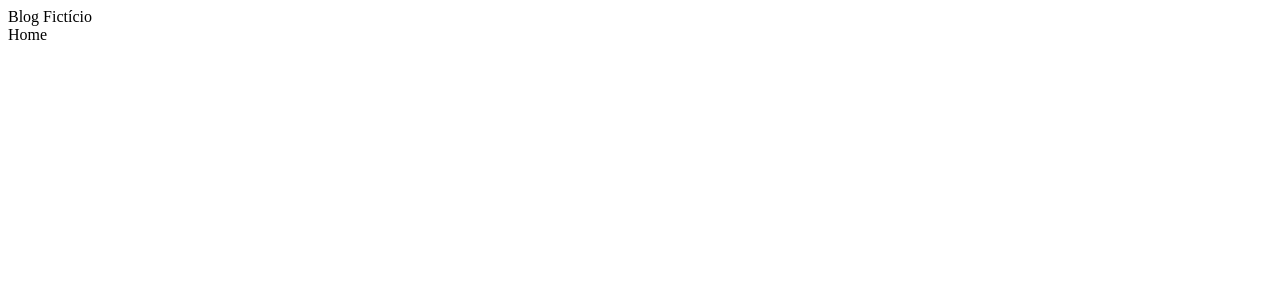
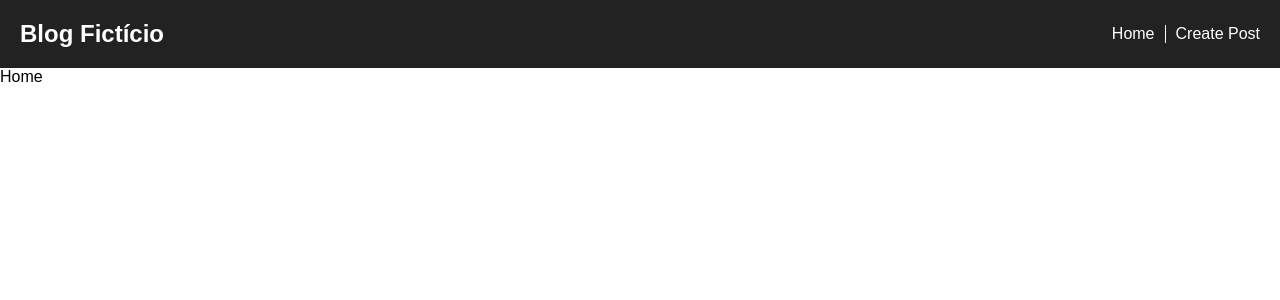
Before and after one commit to cristianomattoss/Blog_ficticio, a React (Vite) app: page / in a window 1280 px wide. Shown: the top 300 px of the page. Built offline with nearby package versions, Linux system fonts and the light colour scheme.

Commit message:
style: add global and navbar styles

```diff
--- a/src/App.css
+++ b/src/App.css
@@ -0,0 +1,3 @@
+.App {
+  min-height: 100vh;
+}
--- a/src/App.tsx
+++ b/src/App.tsx
@@ -1,16 +1,15 @@
 import "./App.css";
+
 import { Outlet } from "react-router-dom";
+
+//components
+import Navbar from "./components/Navbar";
 
 function App() {
   return (
     <div className="App">
-      <header>
-        <div className="blog-name">Blog Fictício</div>
-        <div className="blog-pages"></div>
-      </header>
-      <main>
-        <Outlet />
-      </main>
+      <Navbar />
+      <Outlet />
     </div>
   );
 }
--- /dev/null
+++ b/src/components/Navbar.css
@@ -0,0 +1,28 @@
+nav {
+  display: flex;
+  justify-content: space-between;
+  align-items: center;
+  padding: 20px;
+  background-color: #222;
+  color: white;
+}
+
+.blog-pages {
+  display: flex;
+  list-style: none;
+}
+
+.blog-pages li {
+  padding: 0 10px;
+  border-right: 1px solid white;
+}
+
+.blog-pages li:last-child {
+  border-right: none;
+  padding-right: 0;
+}
+
+.blog-pages a {
+  color: white;
+  text-decoration: none;
+}
--- /dev/null
+++ b/src/components/Navbar.tsx
@@ -0,0 +1,21 @@
+import { Link } from "react-router-dom";
+
+import "./Navbar.css";
+
+const Navbar = () => {
+  return (
+    <nav>
+      <h2 className="blog-name">Blog Fictício</h2>
+      <ul className="blog-pages">
+        <li>
+          <Link to="/">Home</Link>
+        </li>
+        <li>
+          <Link to="/new">Create Post</Link>
+        </li>
+      </ul>
+    </nav>
+  );
+};
+
+export default Navbar;
--- a/src/index.css
+++ b/src/index.css
@@ -0,0 +1,9 @@
+* {
+  margin: 0;
+  padding: 0;
+  box-sizing: border-box;
+}
+
+body {
+  font-family: Arial, sans-serif;
+}
```
